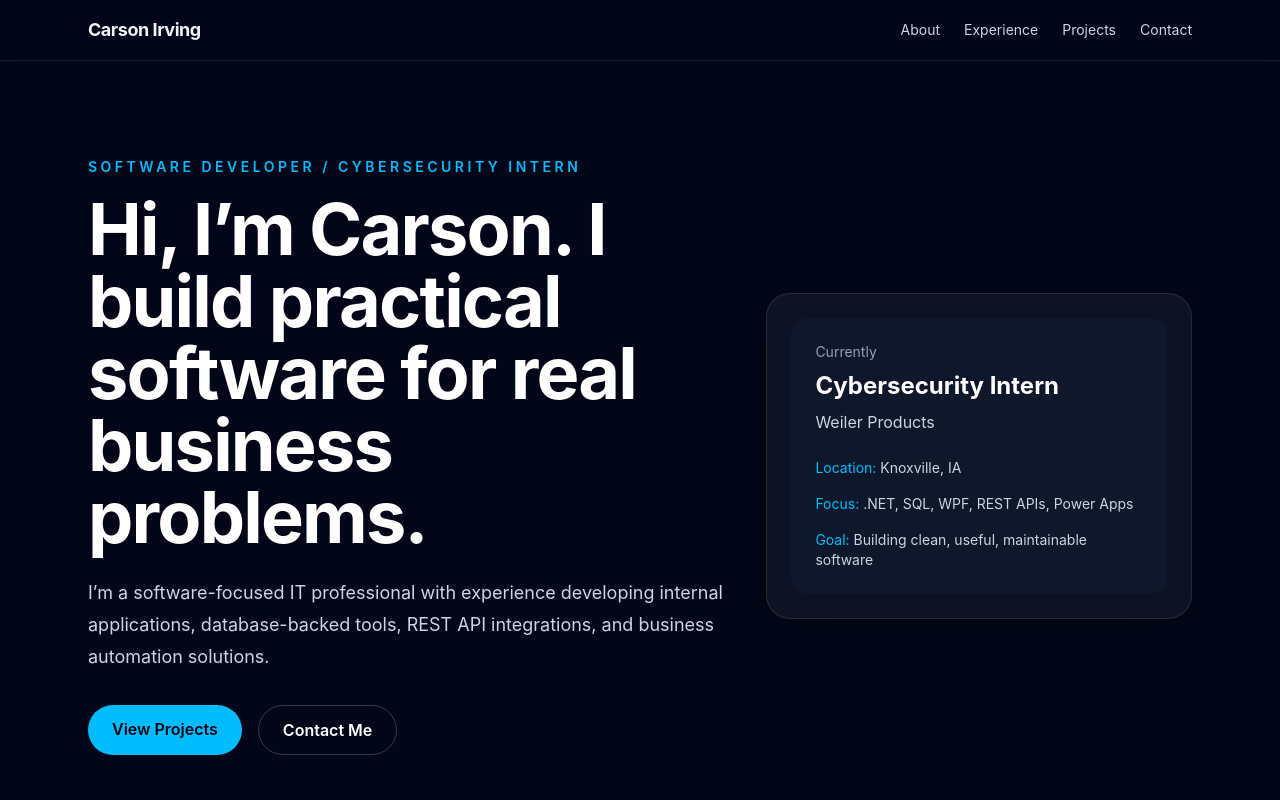
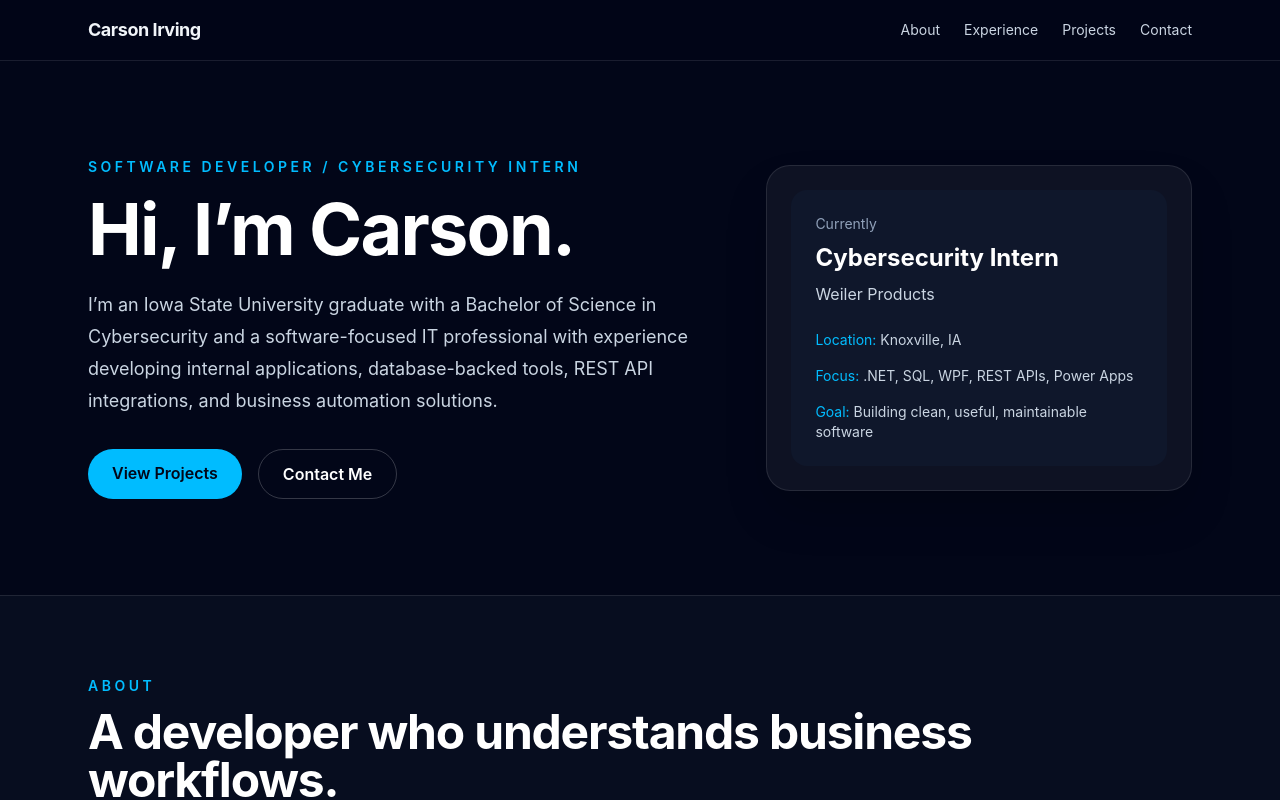
Before and after one commit to carsoni4/carsoni4.github.io, a React (Vite) app: page / in a window 1280 px wide. Shown: the top 800 px of the page. Built offline with nearby package versions, Linux system fonts and the light colour scheme.

Commit message:
Work experience update

```diff
--- a/src/App.tsx
+++ b/src/App.tsx
@@ -111,13 +111,13 @@ function Hero() {
         </p>
 
         <h1 className="max-w-3xl text-5xl font-bold tracking-tight text-white md:text-7xl">
-          Hi, I’m Carson. I build practical software for real business problems.
+          Hi, I’m Carson.
         </h1>
 
         <p className="mt-6 max-w-2xl text-lg leading-8 text-slate-300">
-          I’m a software-focused IT professional with experience developing
-          internal applications, database-backed tools, REST API integrations,
-          and business automation solutions.
+          I’m an Iowa State University graduate with a Bachelor of Science in Cybersecurity
+          and a software-focused IT professional with experience developing internal applications,
+          database-backed tools, REST API integrations, and business automation solutions.
         </p>
 
         <div className="mt-8 flex flex-wrap gap-4">
```
